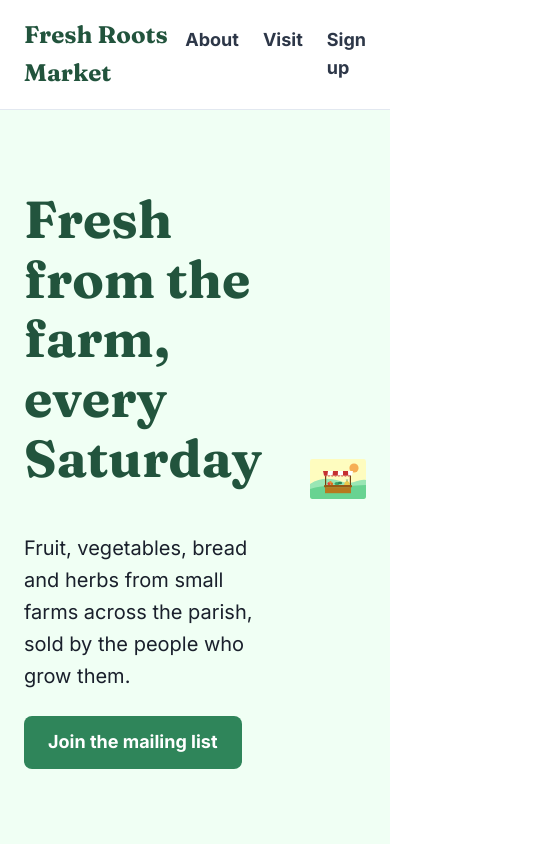
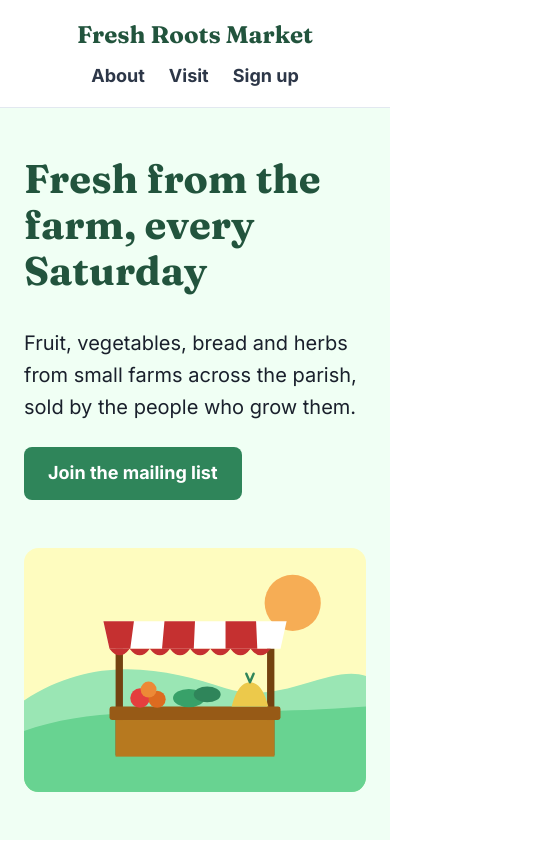
Before and after one commit to TrevornWil/comp2245-project1, a plain HTML site: page index.html in a window 390 px wide. Shown: the top 844 px of the page, 553 px wide, since content can reach past the window. Drawn offline with Linux system fonts and the light colour scheme.

Commit message:
Add mobile responsive layout
Add the 768px breakpoint with stacked layouts, smaller headings, reduced section spacing, and mobile-safe columns.\n\nCo-authored-by: Copilot <223556219+Copilot@users.noreply.github.com>

```diff
--- a/styles.css
+++ b/styles.css
@@ -286,3 +286,29 @@ h3 {
 .site-footer p {
   margin: 0;
 }
+
+@media (max-width: 768px) {
+  h1 {
+    font-size: 40px;
+  }
+
+  h2 {
+    font-size: 30px;
+  }
+
+  section {
+    padding: 48px 0;
+  }
+
+  .site-header .container,
+  .site-footer .container {
+    flex-direction: column;
+    gap: 8px;
+  }
+
+  .hero .container,
+  .feature-list,
+  .visit .container {
+    grid-template-columns: 1fr;
+  }
+}
```
